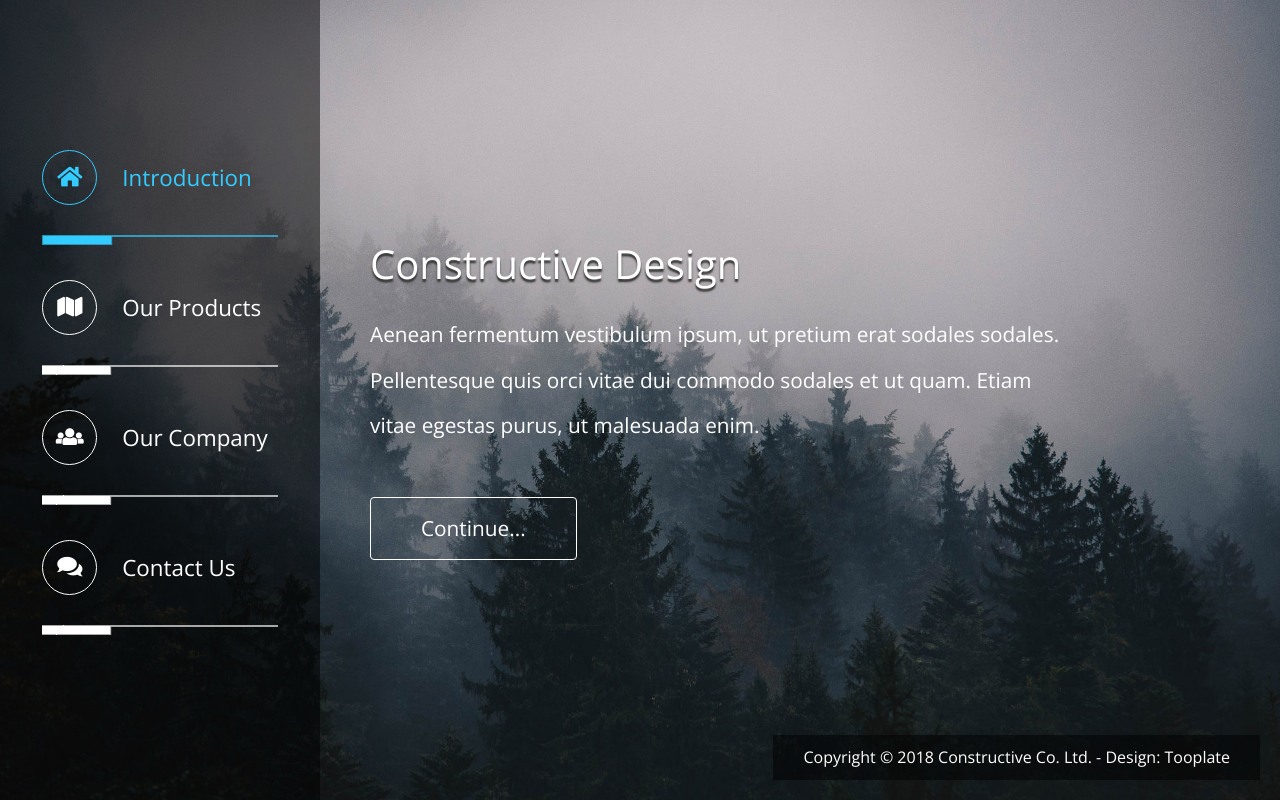
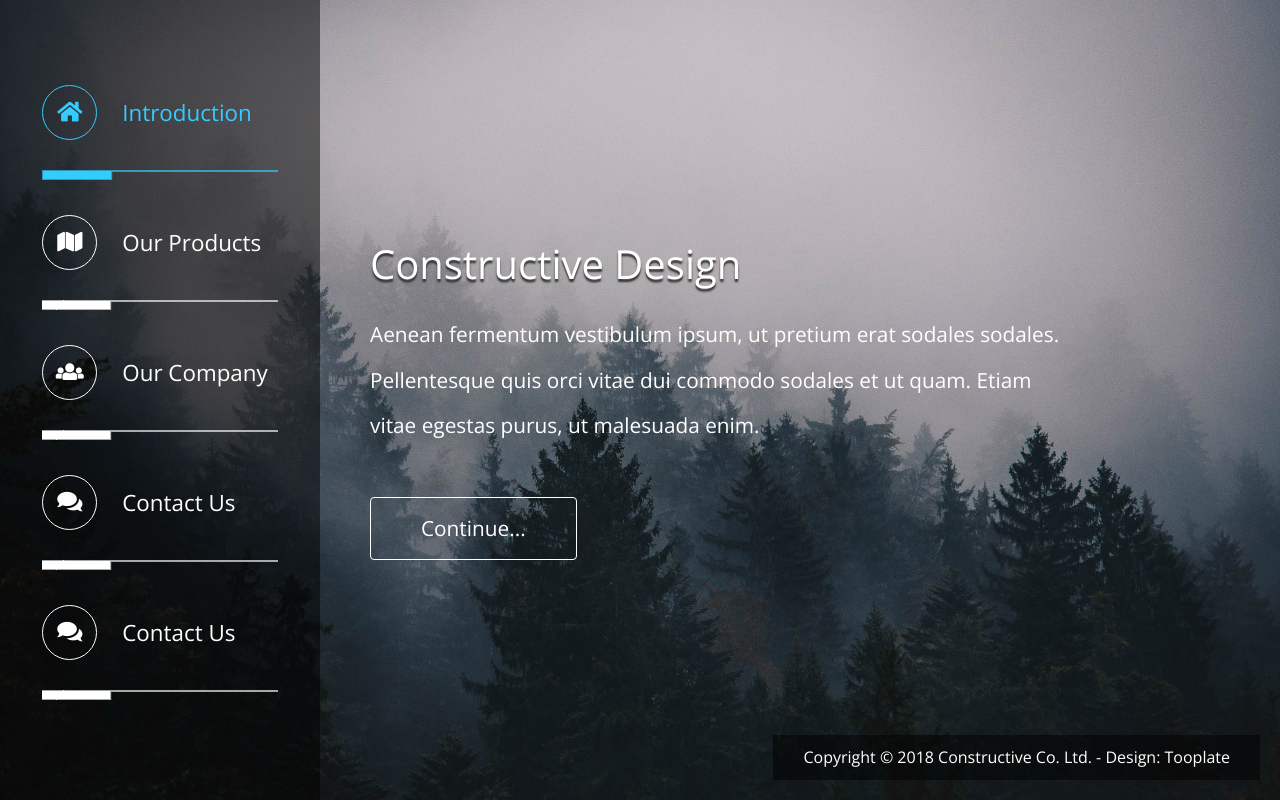
Before and after one commit to Challenge-20/TecnicasDeDeteccionCovid19Equipo20, a plain HTML site: page index.html in a window 1280 px wide. Drawn offline with nearby package versions, Linux system fonts and the light colour scheme.

Commit message:
Update index.html

```diff
--- a/index.html
+++ b/index.html
@@ -69,6 +69,12 @@ http://www.tooplate.com/view/2102-constructive
 								<a href="#company" class="scrolly" data-bg-img="constructive_bg_03.jpg" data-page="#tm-section-3">
 									<i class="fas fa-users tm-nav-fa-icon"></i>
 									<span>Our Company</span>
+								</a>
+							</li>
+							<li>
+								<a href="#contact" class="scrolly" data-bg-img="constructive_bg_04.jpg" data-page="#tm-section-4">
+									<i class="fas fa-comments tm-nav-fa-icon"></i>
+									<span>Contact Us</span>
 								</a>
 							</li>
 							<li>
```
